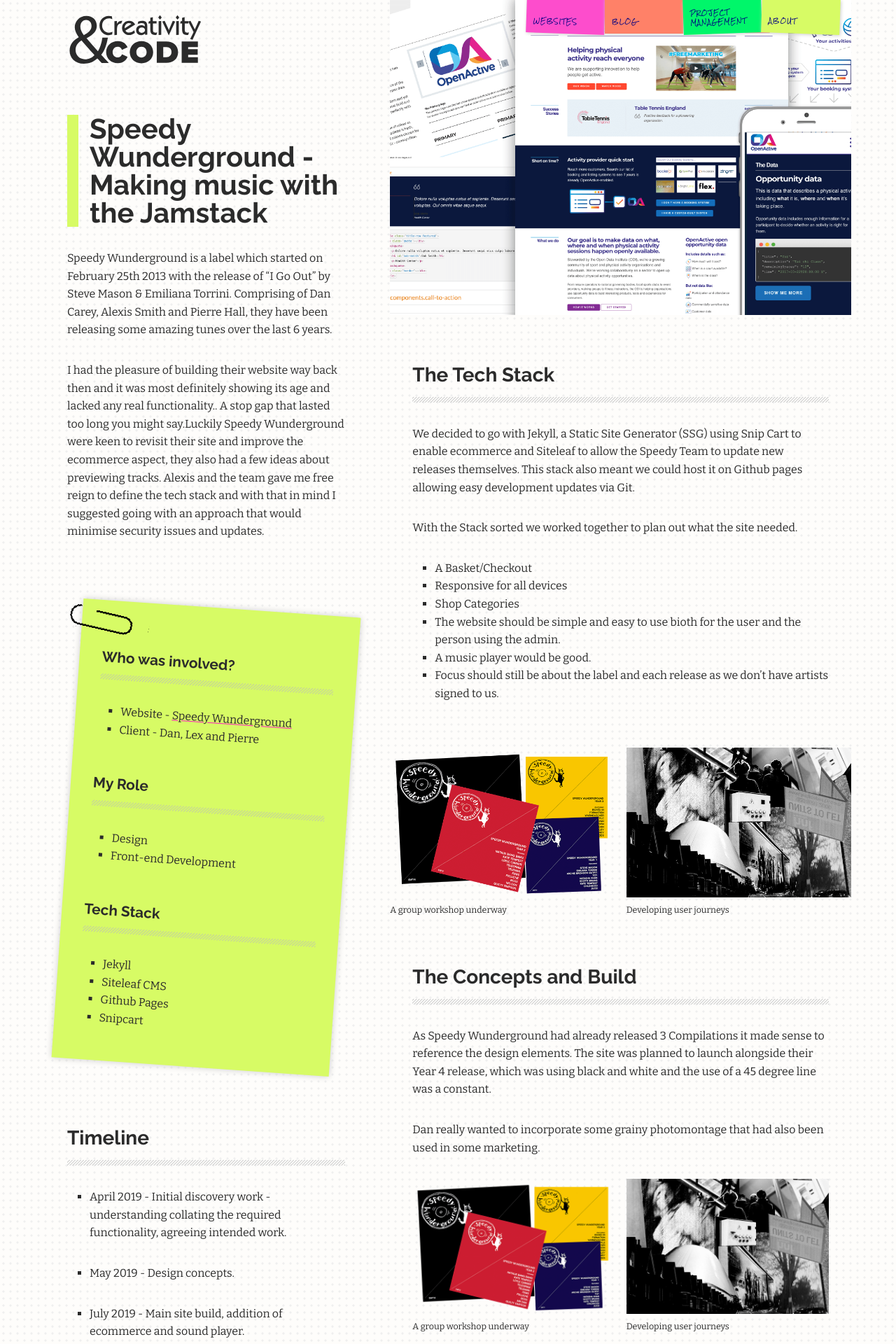
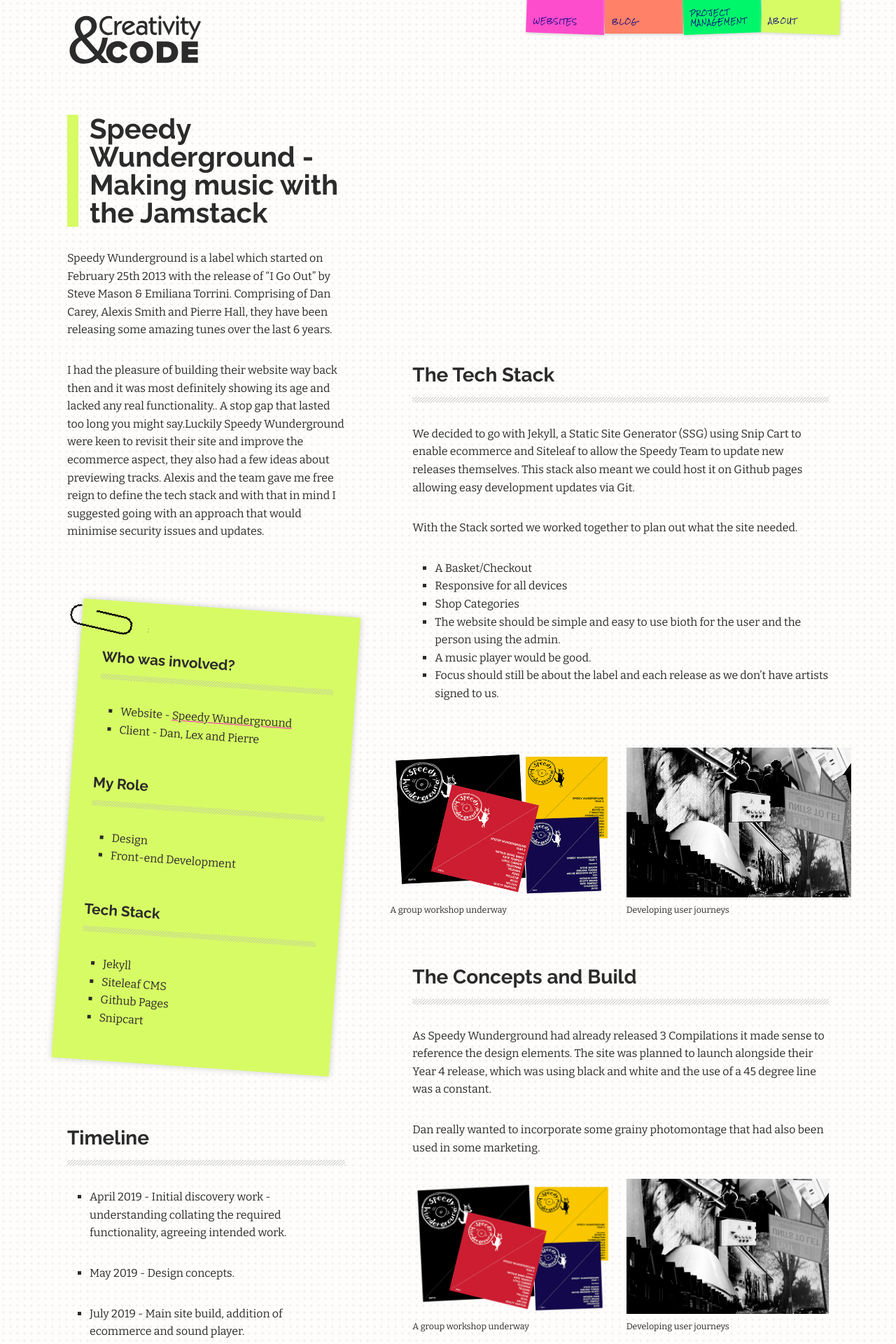
Before and after one commit to maxray/maxray.github.io, a Jekyll site: the page built from _case-studies/speedy-wundergound.markdown, in a window 1280 px wide. Shown: the top 1920 px of the page at 70% size. Built offline with Jekyll 4.4.1, drawn with Linux system fonts in a browser that asks for light colours.

Commit message:
Updated Speedy Wundergound

```diff
--- a/_case-studies/speedy-wundergound.markdown
+++ b/_case-studies/speedy-wundergound.markdown
@@ -2,7 +2,7 @@
 title: Speedy Wunderground - Making music with the Jamstack
 categories:
 - Case Study
-thumbnail_image: "/uploads/openactive-jamstack.png"
+thumbnail_image:
 thumbnail_article_image1_file: "/uploads/speedy-wunderground-compilations.png"
 thumbnail_article_image2_file: "/uploads/speedy-wunderground-montage.png"
 thumbnail_article_image3_file: "/uploads/speedy-wunderground-early-concept.png"
```
